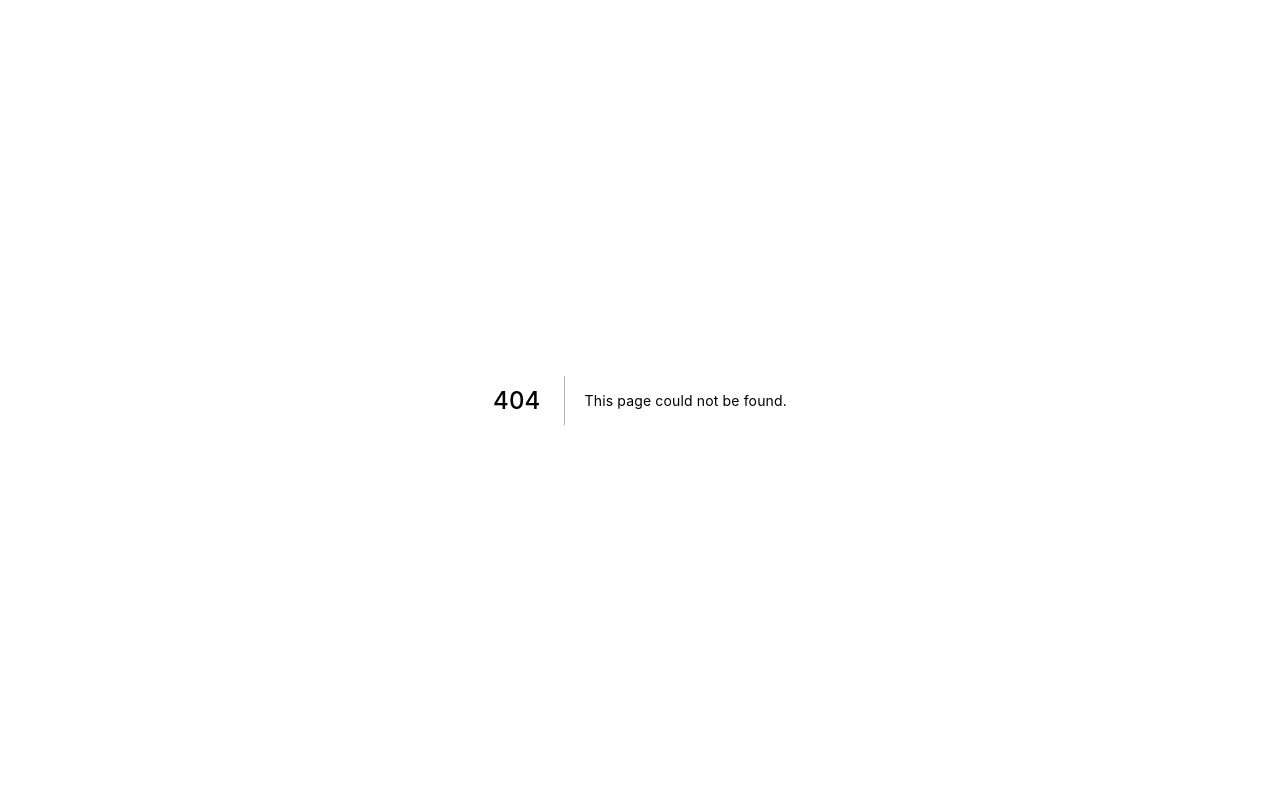
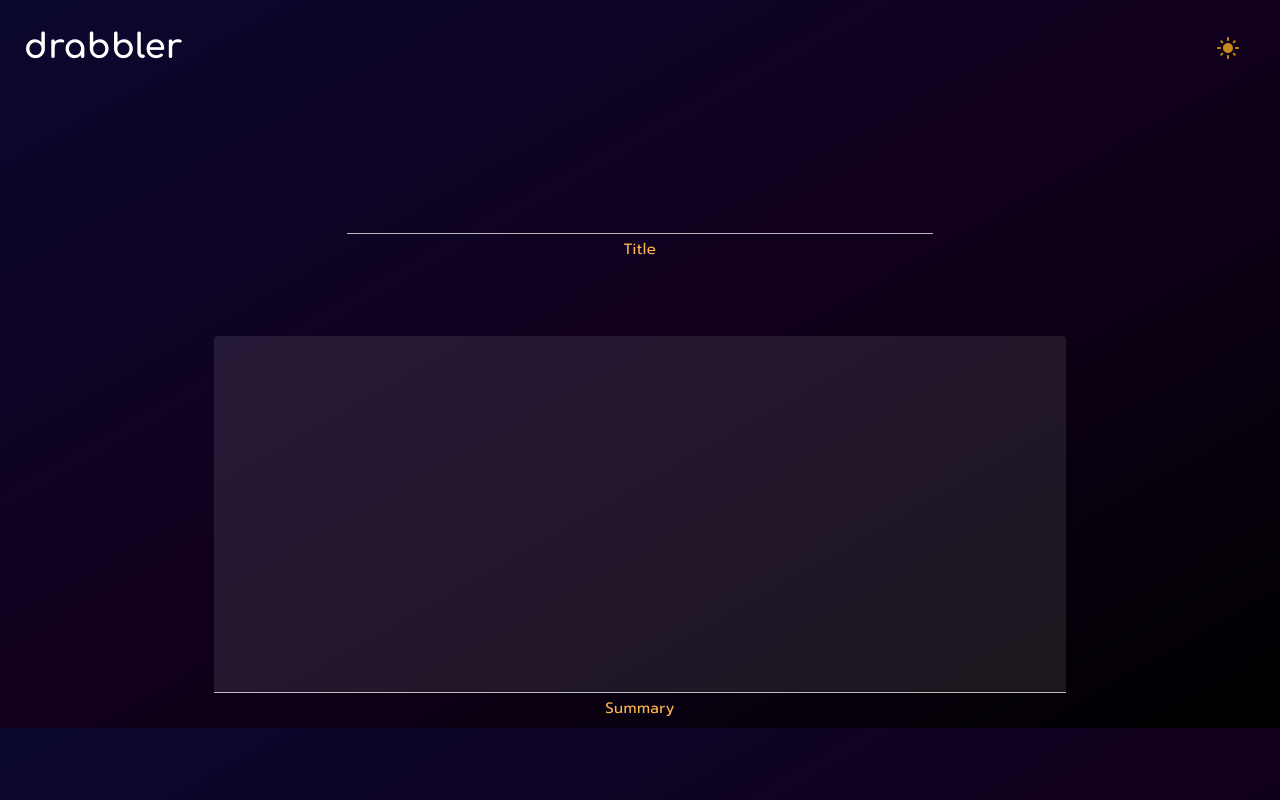
Before and after one commit to aio-v/Drabbler, a Next.js app: page /project in a window 1280 px wide. Before the commit this address had no page. Built offline with nearby package versions, Linux system fonts and the light colour scheme.

Commit message:
Title page

```diff
--- a/components/buttons/createButton.jsx
+++ b/components/buttons/createButton.jsx
@@ -1,14 +1,17 @@
 import React from 'react';
+import { useRouter } from 'next/router';
 import { Button } from '@mui/material';
 import { useTheme } from '@emotion/react';
 
 export default function CreateButton() {
     const theme = useTheme();
+    const router = useRouter();
 
     return (
         <Button variant={theme.palette.mode === 'dark' ? "text" : "outlined"}
                 color={theme.palette.mode === 'dark' ? "primary" : "secondary"}
-                size="large">
+                size="large"
+                onClick={() => router.push('/project')}>
         Start a Project
         </Button>
     );
--- /dev/null
+++ b/components/title.jsx
@@ -0,0 +1,89 @@
+import React from 'react';
+import { useTheme } from '@mui/material';
+import { TextField, Box } from '@mui/material';
+
+export default function Title() {
+    const theme = useTheme();
+    return (
+        <Box sx={{
+            mt: 6,
+            display: 'flex',
+            flexDirection: 'column',
+            alignContents: 'center',
+            textAlign: 'center',
+            rowGap: '50px',
+        }}>
+            <Box>
+                <TextField
+                id="title"
+                helperText="Title"
+                variant="standard"
+                margin="normal"
+                color={theme.palette.mode === 'dark' ? "primary" : "secondary"}
+                inputBaseProps={{
+                    styles: {
+                        color: theme.palette.secondary.main
+                    }
+                }}
+                inputProps={{
+                    style: {
+                        fontFamily: 'Prompt',
+                        fontSize: 45,
+                        textAlign: 'center'
+                    },
+                }}
+                InputLabelProps={{
+                    style: {
+                        fontFamily: 'Prompt',
+                    },
+                }}
+                FormHelperTextProps={{
+                    style: {
+                        textAlign: 'center',
+                        fontFamily: 'Prompt',
+                        fontSize: 15,
+                        color: theme.palette.mode === 'dark' ? theme.palette.primary.main : theme.palette.secondary.main,
+                    }
+                  }}
+                />
+            </Box>
+            <TextField
+            id="summary"
+            helperText="Summary"
+            minRows={9}
+            multiline
+            variant={theme.palette.mode === 'dark' ? "filled" : "outlined"}
+            margin="normal"
+            color={theme.palette.mode === 'dark' ? "primary" : "secondary"}
+            inputProps={{
+                style: {
+                    fontFamily: 'Prompt',
+                    fontSize: 25,
+                    lineHeight: '35px',
+
+                },
+            }}
+            OutlinedInputProps={{
+                style: {
+                    notchedOutline: {
+                        borderColor: '#FFFFFF'
+                    }
+                }
+            }}
+            InputLabelProps={{
+                style: {
+                    fontFamily: 'Prompt',
+                },
+            }}
+            FormHelperTextProps={{
+                style: {
+                    textAlign: 'center',
+                    fontFamily: 'Prompt',
+                    fontSize: 15,
+                    color: theme.palette.mode === 'dark' ? theme.palette.primary.main : theme.palette.secondary.main,
+                }
+            }}
+            />
+        </Box>
+    );
+}
--- /dev/null
+++ b/pages/project.js
@@ -0,0 +1,10 @@
+import Layout from '../layouts/layout'
+import Title from '../components/title'
+
+export default function Project() {
+    return (
+        <Layout>
+            <Title />
+        </Layout>
+    );
+}
--- a/styles/Intro.module.css
+++ b/styles/Intro.module.css
@@ -3,7 +3,6 @@
     flex-direction: column;
     align-items: center;
     justify-content: center;
-    /* max-height: 100%; */
 }
 
 .box {
--- a/styles/globals.css
+++ b/styles/globals.css
@@ -4,7 +4,6 @@ body {
   margin: 0;
   font-family: -apple-system, BlinkMacSystemFont, Segoe UI, Roboto, Oxygen,
     Ubuntu, Cantarell, Fira Sans, Droid Sans, Helvetica Neue, sans-serif;
-
   background-repeat: no-repeat;
   background-attachment: fixed;
 }
```
Also changed, not shown: pages/index.js (+0 -8 lines), components/editor.jsx (added).
